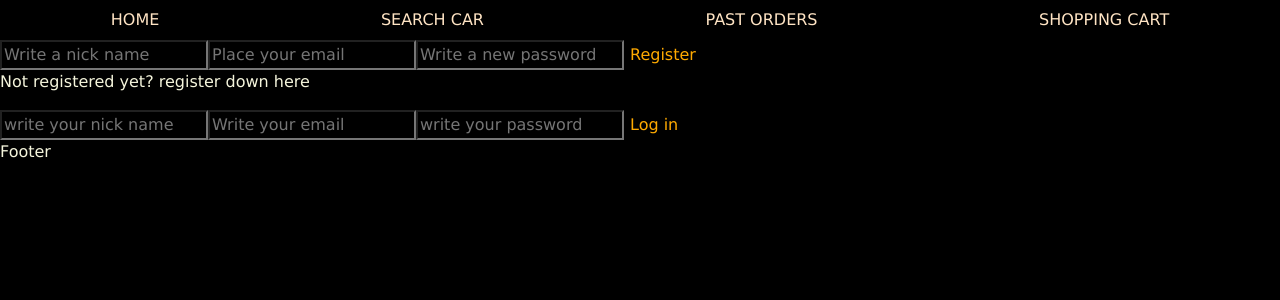
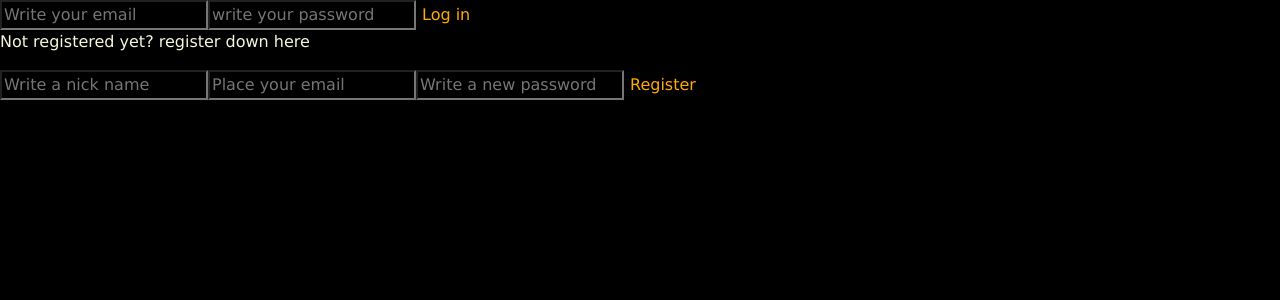
Before and after one commit to Alvaro3c/GTA-vehicles-e-comerce, a React (Vite) app in the folder client/: page /register-login in a window 1280 px wide. Shown: the top 300 px of the page. Built offline with nearby package versions, Linux system fonts and the light colour scheme.

Commit message:
clean code

```diff
--- a/client/src/App.jsx
+++ b/client/src/App.jsx
@@ -1,16 +1,18 @@
 import React, { useEffect, useState } from 'react'
 import Header from './components/Header/Header'
 import Main from './components/Main/Main'
-import Footer from './components/Footer/Footer'
+
 import 'bootstrap/dist/css/bootstrap.min.css';
 import './App.css'
-import { Route, Routes } from 'react-router-dom'
+import { BrowserRouter as Router, Routes, Route, useLocation } from "react-router-dom";
 import Cookie from "js-cookie"
 import axios from 'axios';
 import UserContext from './components/contexts/UserContext';
 function App() {
   const [user, setUser] = useState()
-
+  const location = useLocation();
+  const hideHeaderRoutes = ["/register-login"]; // Add the paths where you want to hide the header
+  const shouldDisplayHeader = !hideHeaderRoutes.includes(location.pathname);
   useEffect(() => {
 
     const email = Cookie.get("email")
@@ -54,9 +56,9 @@ function App() {
         }}
       >
 
-        <Header />
+        {shouldDisplayHeader && <Header />}
         <Main />
-        <Footer />
+
       </UserContext.Provider>
     </>
   )
--- a/client/src/components/Footer/Footer.jsx
+++ /dev/null
@@ -1,7 +0,0 @@
-import React from "react";
-
-const Footer = () => {
-  return <div>Footer</div>;
-};
-
-export default Footer;
--- a/client/src/components/Footer/index.js
+++ /dev/null
@@ -1 +0,0 @@
-export { default } from "./Footer";
--- a/client/src/components/Main/Main.jsx
+++ b/client/src/components/Main/Main.jsx
@@ -24,11 +24,6 @@ const Main = () => {
 
       <Route path='/register-login' element={<RegisterLogin />} />
     </Routes>
-
-
-
-
-
   </>
 };
 
--- a/client/src/components/RegisterLogin/RegisterLogin.jsx
+++ b/client/src/components/RegisterLogin/RegisterLogin.jsx
@@ -2,6 +2,9 @@ import React, { useState, useRef, useEffect } from "react";
 import axios from "axios";
 import Cookies from "js-cookie"
 import UserContext, { useUserContext } from "../contexts/UserContext";
+import { useNavigate } from "react-router-dom"; // Import useNavigate
+import './RegisterLogin.css'
+
 
 const RegisterLogin = () => {
   const isMounted = useRef(true); // Create a ref to track component's mount status
@@ -13,9 +16,11 @@ const RegisterLogin = () => {
       isMounted.current = false;
     };
   }, []);
+  const navigate = useNavigate(); // Get the navigate function
 
   const handleLoginSubmit = async (e) => {
     e.preventDefault();
+
     try {
       const logInData = {
         "email": e.target.logInEmail.value,
@@ -30,7 +35,7 @@ const RegisterLogin = () => {
         Cookies.set("password", e.target.logInPassword.value)
         userData.setUser(response?.data?.userData)
         // Redirect to the home page on successful login
-        // history.push("/home");
+        navigate("/home");
       }
     } catch (error) {
       console.error("Error loging in:", error);
@@ -64,18 +69,17 @@ const RegisterLogin = () => {
 
   return (
     <>
+      <form action="" onSubmit={handleLoginSubmit}>
+        <input name="logInEmail" type="text" placeholder="Write your email" />
+        <input name="logInPassword" type="text" placeholder="write your password" />
+        <button type="submit" className="form-btn">Log in</button>
+      </form>
+      <p>Not registered yet? register down here</p>
       <form action="" onSubmit={handleRegisterSubmit}>
         <input name="registerNick" type="text" placeholder="Write a nick name" />
         <input name="registerEmail" type="text" placeholder="Place your email" />
         <input name="registerPassword" type="text" placeholder="Write a new password" />
-        <button type="submit">Register</button>
-      </form>
-      <p>Not registered yet? register down here</p>
-      <form action="" onSubmit={handleLoginSubmit}>
-        <input name="logInNick" type="text" placeholder="write your nick name" />
-        <input name="logInEmail" type="text" placeholder="Write your email" />
-        <input name="logInPassword" type="text" placeholder="write your password" />
-        <button type="submit">Log in</button>
+        <button type="submit" className="form-btn">Register</button>
       </form>
     </>
   );
```
Also changed, not shown: client/src/components/Footer/Footer.css (deleted), 1 other file (tests, documents, lock files or other folders).
